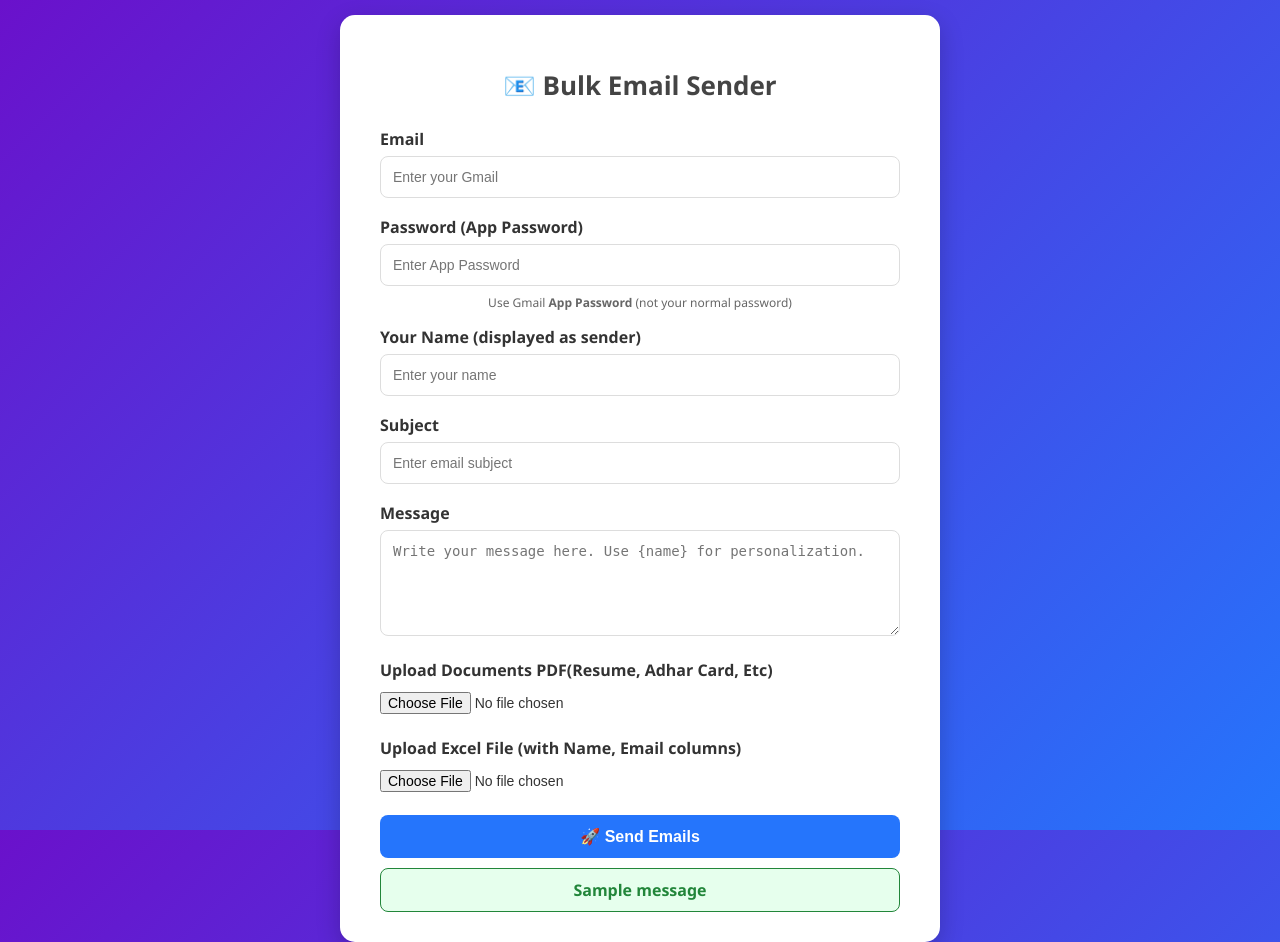
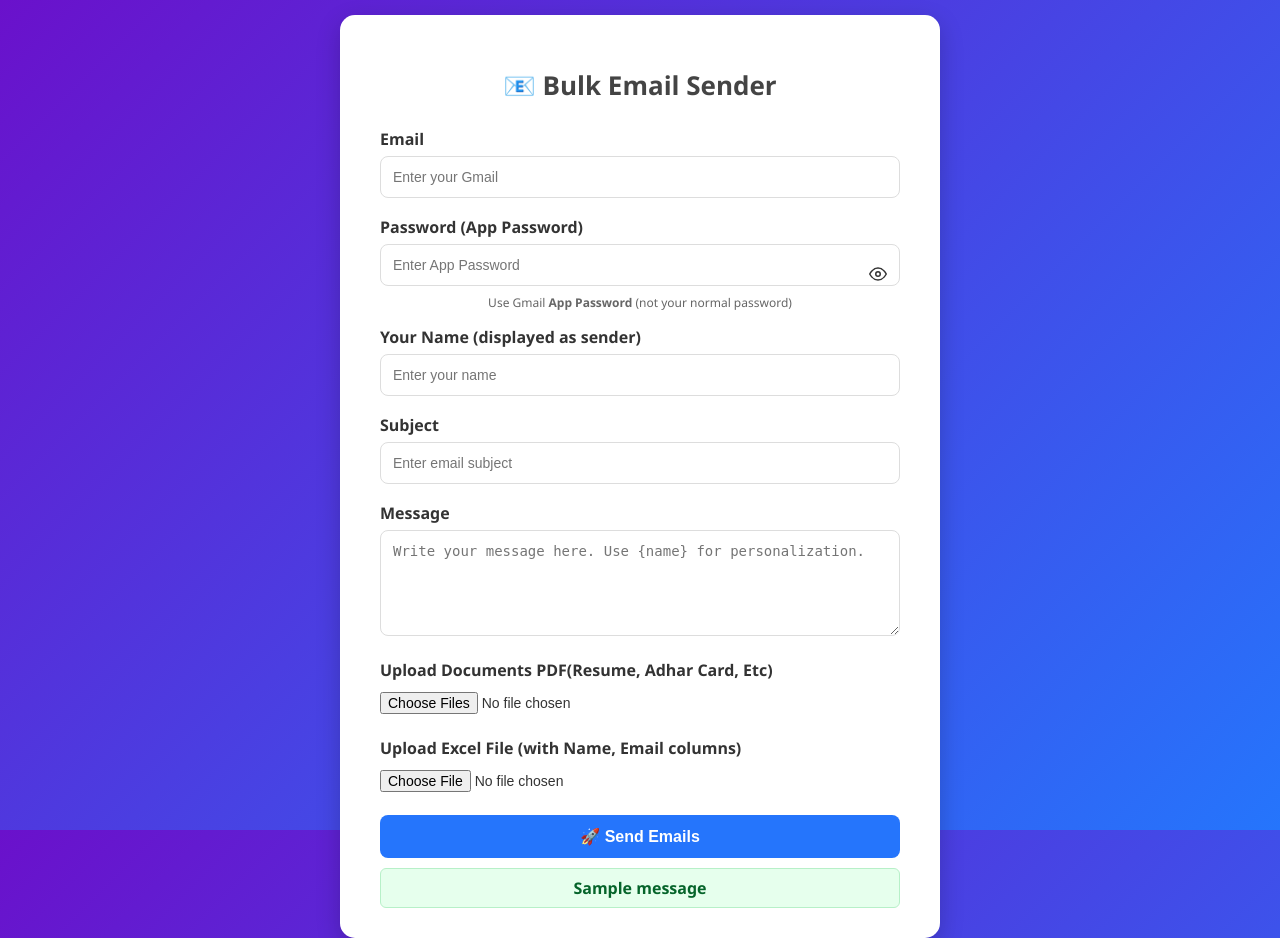
Before and after one commit to rohityadav-06/Bulk-Email-Sender, a Flask app: page / in a window 1280 px wide. Run offline with Flask 3, Linux system fonts and the light colour scheme; one stand-in notice (Sample message) is shown.

Commit message:
update app

```diff
--- a/app.py
+++ b/app.py
@@ -4,7 +4,6 @@
 from email.mime.text import MIMEText
 from email.mime.multipart import MIMEMultipart
 from email.mime.base import MIMEBase
-from email.utils import formataddr
 from email import encoders
 import os
 
@@ -21,18 +20,29 @@
             subject = request.form["subject"]
             message = request.form["message"]
 
-            document_file = request.files["document"]
+            # ✅ Handle multiple uploaded documents (optional)
+            documents = request.files.getlist("document")
+            document_paths = []
+
+            for doc in documents:
+                if not doc:  # no file object
+                    continue
+                if not doc.filename or doc.filename.strip() == "":  # empty name
+                    continue
+
+                os.makedirs("uploads", exist_ok=True)
+                path = os.path.join("uploads", doc.filename)
+                doc.save(path)
+                document_paths.append(path)
+
+            # ✅ Handle Excel file (mandatory)
             excel_file = request.files["excel"]
-
-            # Save uploaded files temporarily
-            document_path = document_file.filename
             excel_path = "emails.xlsx"
-            document_file.save(document_path)
             excel_file.save(excel_path)
 
             df = pd.read_excel(excel_path)
 
-            # Setup SMTP server
+            # ✅ Setup SMTP server
             server = smtplib.SMTP("smtp.gmail.com", 587)
             server.starttls()
             server.login(your_email, your_password)
@@ -50,26 +60,38 @@
                 body = message.replace("{name}", name)
                 msg.attach(MIMEText(body, "plain"))
 
-                # Attach resume
-                with open(document_path, "rb") as f:
-                    part = MIMEBase("application", "octet-stream")
-                    part.set_payload(f.read())
-                    encoders.encode_base64(part)
-                    part.add_header("Content-Disposition", f"attachment; filename={document_path}")
-                    msg.attach(part)
+                # ✅ Attach all uploaded documents (if any)
+                for path in document_paths:
+                    if os.path.exists(path):
+                        with open(path, "rb") as f:
+                            part = MIMEBase("application", "octet-stream")
+                            part.set_payload(f.read())
+                            encoders.encode_base64(part)
+                            part.add_header(
+                                "Content-Disposition",
+                                f"attachment; filename={os.path.basename(path)}"
+                            )
+                            msg.attach(part)
 
                 server.sendmail(your_email, recipient, msg.as_string())
 
             server.quit()
 
-            # Remove temporary files
-            os.remove(document_path)
-            os.remove(excel_path)
+            # ✅ Remove temporary files
+            for path in document_paths:
+                if os.path.exists(path):
+                    os.remove(path)
+            if os.path.exists(excel_path):
+                os.remove(excel_path)
 
             flash("✅ Emails sent successfully!", "success")
+
         except Exception as e:
             flash(f"❌ Error: {str(e)}", "error")
 
         return redirect(url_for("index"))
 
     return render_template("index.html")
+
+if __name__ == "__main__":
+    app.run(debug=True)
--- a/static/style.css
+++ b/static/style.css
@@ -151,3 +151,41 @@
     font-size: 11px;
   }
 }
+
+.password-wrapper {
+      position: relative;
+      display: flex;
+      align-items: center;
+    }
+
+    .password-wrapper input[type="password"],
+    .password-wrapper input[type="text"] {
+      width: 100%;
+      padding-right: 40px; /* space for the eye button */
+      box-sizing: border-box;
+    }
+
+    .toggle-password {
+      position: absolute;
+      right: 8px;
+      background: transparent;
+      border: none;
+      cursor: pointer;
+      height: 28px;
+      width: 28px;
+      display: inline-flex;
+      align-items: center;
+      justify-content: center;
+      padding: 0;
+      color: #333;
+      font-size: 18px;
+    }
+
+    .toggle-password:focus {
+      outline: 2px solid #4d90fe;
+      border-radius: 4px;
+    }
+
+    /* Optional: style flash messages if you haven't added CSS */
+    .success { background: #e6ffed; color: #05642a; border: 1px solid #b7f0c8; padding: 8px; margin-top: 10px; border-radius: 6px; }
+    .error { background: #ffecec; color: #b22222; border: 1px solid #f5c6c6; padding: 8px; margin-top: 10px; border-radius: 6px; }
--- a/templates/index.html
+++ b/templates/index.html
@@ -15,12 +15,26 @@
       <input type="text" name="email" placeholder="Enter your Gmail" required>
 
       <label>Password (App Password)</label>
-      <input type="password" name="password" placeholder="Enter App Password" required>
-      <p class="note">Use Gmail <strong>App Password</strong> (not your normal password)</p>
+      <div class="password-wrapper">
+        <!-- use id="password" for JS -->
+        <input id="password" type="password" name="password" placeholder="Enter App Password" required aria-describedby="pw-note">
+        <!-- button toggles visibility; use aria-pressed for accessibility -->
+        <button type="button" class="toggle-password" id="togglePassword" aria-pressed="false" aria-label="Show password">
+          <!-- simple eye icon (SVG) -->
+          <svg id="eyeOpen" xmlns="http://www.w3.org/2000/svg" width="18" height="18" viewBox="0 0 24 24" fill="none" stroke="currentColor" stroke-width="2" stroke-linecap="round" stroke-linejoin="round">
+            <path d="M1 12s4-8 11-8 11 8 11 8-4 8-11 8-11-8-11-8z"></path>
+            <circle cx="12" cy="12" r="3"></circle>
+          </svg>
+          <svg id="eyeClosed" xmlns="http://www.w3.org/2000/svg" width="18" height="18" viewBox="0 0 24 24" fill="none" stroke="currentColor" stroke-width="2" stroke-linecap="round" stroke-linejoin="round" style="display:none">
+            <path d="M17.94 17.94A10.05 10.05 0 0 1 12 20c-7 0-11-8-11-8a21.74 21.74 0 0 1 5.06-6.06"></path>
+            <path d="M1 1l22 22"></path>
+          </svg>
+        </button>
+      </div>
+      <p id="pw-note" class="note">Use Gmail <strong>App Password</strong> (not your normal password)</p>
 
       <label>Your Name (displayed as sender)</label>
       <input type="text" name="from_name" placeholder="Enter your name" required>
-
 
       <label>Subject</label>
       <input type="text" name="subject" placeholder="Enter email subject" required>
@@ -29,7 +43,7 @@
       <textarea name="message" rows="5" placeholder="Write your message here. Use {name} for personalization." required></textarea>
 
       <label>Upload Documents PDF(Resume, Adhar Card, Etc)</label>
-      <input type="file" name="document" accept=".pdf">
+      <input type="file" name="document" accept=".pdf,.docx,.doc,.png,.jpg" multiple>
 
       <label>Upload Excel File (with Name, Email columns)</label>
       <input type="file" name="excel" accept=".xlsx,.xls,.csv" required>
@@ -37,14 +51,50 @@
       <button type="submit">🚀 Send Emails</button>
     </form>
 
-    <!-- Flash messages -->
-    {% with messages = get_flashed_messages() %}
+    <!-- Flash messages with categories -->
+    {% with messages = get_flashed_messages(with_categories=true) %}
       {% if messages %}
-        {% for message in messages %}
-          <div class="success">{{ message }}</div>
+        {% for category, message in messages %}
+          <div class="{{ 'success' if category == 'success' else 'error' }}">{{ message }}</div>
         {% endfor %}
       {% endif %}
     {% endwith %}
   </div>
+
+  <script>
+    // Toggle password visibility logic
+    (function() {
+      const pwd = document.getElementById('password');
+      const toggle = document.getElementById('togglePassword');
+      const eyeOpen = document.getElementById('eyeOpen');
+      const eyeClosed = document.getElementById('eyeClosed');
+
+      toggle.addEventListener('click', function() {
+        const isHidden = pwd.type === 'password';
+        pwd.type = isHidden ? 'text' : 'password';
+
+        // swap icons & update aria
+        if (isHidden) {
+          eyeOpen.style.display = 'none';
+          eyeClosed.style.display = '';
+          toggle.setAttribute('aria-pressed', 'true');
+          toggle.setAttribute('aria-label', 'Hide password');
+        } else {
+          eyeOpen.style.display = '';
+          eyeClosed.style.display = 'none';
+          toggle.setAttribute('aria-pressed', 'false');
+          toggle.setAttribute('aria-label', 'Show password');
+        }
+      });
+
+      // Optional: allow toggle via keyboard (Space/Enter)
+      toggle.addEventListener('keydown', function(e) {
+        if (e.key === ' ' || e.key === 'Enter') {
+          e.preventDefault();
+          toggle.click();
+        }
+      });
+    })();
+  </script>
 </body>
 </html>
```
